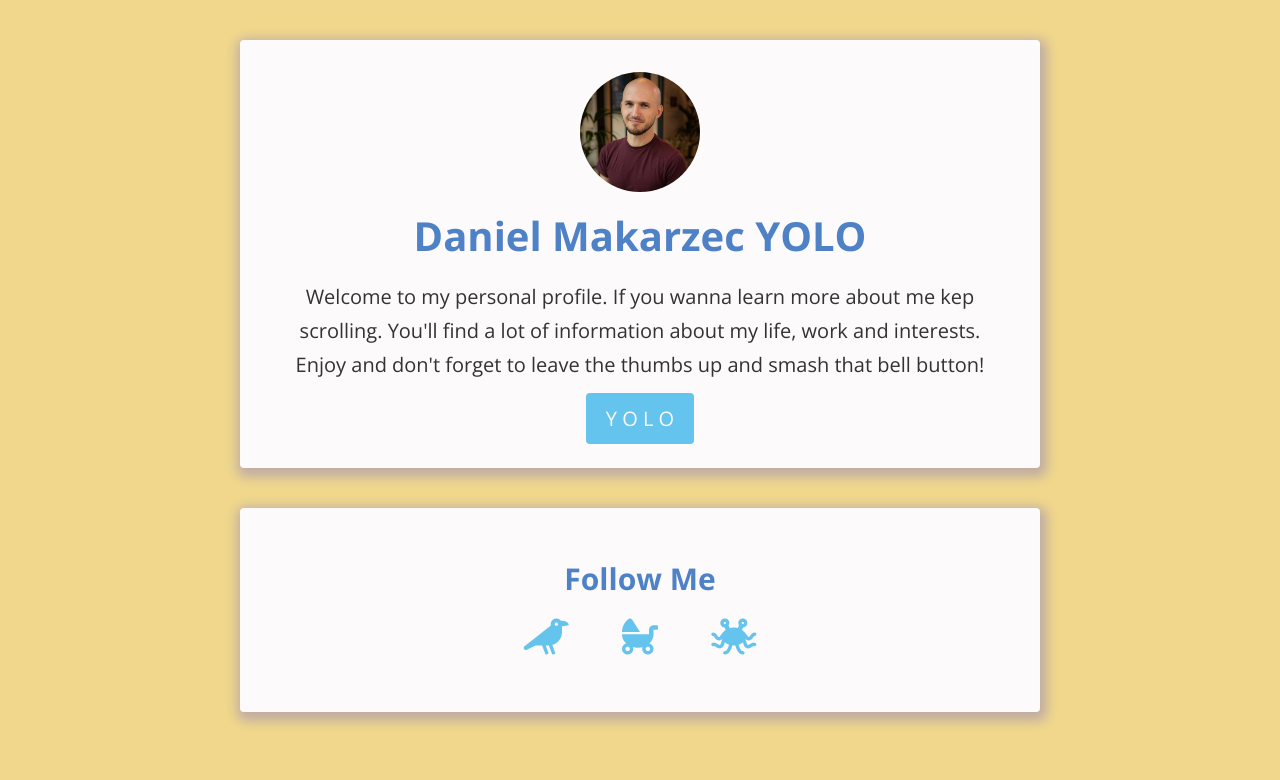
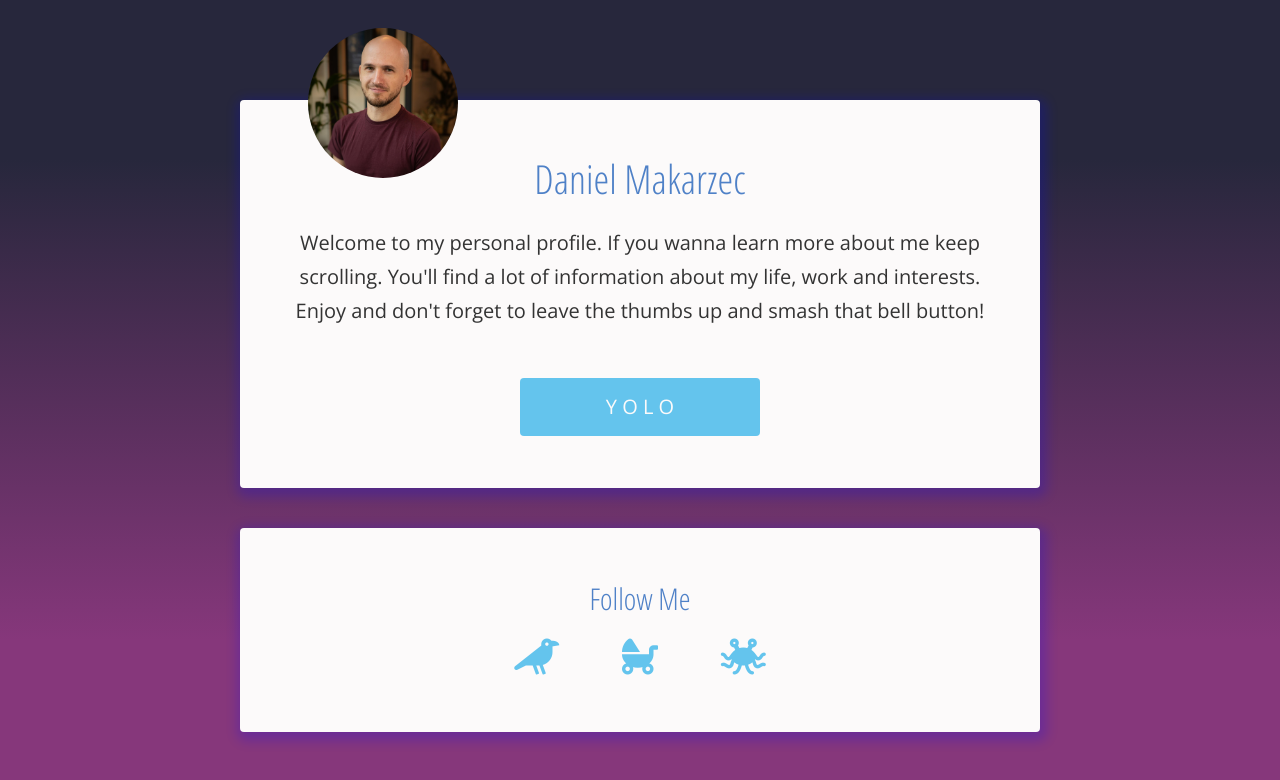
Before and after one commit to danielmakarzec/profile, a plain HTML site: page index.html in a window 1280 px wide. Drawn offline with nearby package versions, Linux system fonts and the light colour scheme.

Commit message:
profile page

```diff
--- a/index.html
+++ b/index.html
@@ -6,18 +6,19 @@
 
     <link rel="stylesheet" href="https://use.fontawesome.com/releases/v5.6.3/css/all.css">
     <link rel="stylesheet" href="style.css">
+    <!-- <link rel="stylesheet" href="wave_style.css"> -->
 
     <meta name="viewport" content="width=device-width, initial-scale=1">
 
   </head>
 
-  <!-- ------------------------------- -->
   <body>
+ <!-- ------- ---- -------- -->
     <div class="container">
       <div class="card">
         <img id="circle-pic" src="images/picture.jpg" alt="profile picure">
-        <h1>Daniel Makarzec YOLO</h1>
-        <p>Welcome to my personal profile. If you wanna learn more about me kep scrolling. You'll find a lot of information about my life, work and interests. Enjoy and don't forget to leave the thumbs up and smash that bell button!</p>
+        <h1>Daniel Makarzec</h1>
+        <p>Welcome to my personal profile. If you wanna learn more about me keep scrolling. You'll find a lot of information about my life, work and interests. Enjoy and don't forget to leave the thumbs up and smash that bell button!</p>
         <a id="btn-main" href="https://www.google.com" target="_blank">Y O L O</a>
       </div>
       <div class="card">
@@ -29,5 +30,19 @@
         </ul>
       </div>
     </div>
+  <!-- ------------ wave ------------------- -->
+<!--     <div class="wave-container">
+      <div class="waveWrapper waveAnimation">
+        <div class="waveWrapperInner bgTop">
+          <div class="wave waveTop" style="background-image: url('http://front-end-noobs.com/jecko/img/wave-top.png')"></div>
+        </div>
+        <div class="waveWrapperInner bgMiddle">
+          <div class="wave waveMiddle" style="background-image: url('http://front-end-noobs.com/jecko/img/wave-mid.png')"></div>
+        </div>
+        <div class="waveWrapperInner bgBottom">
+          <div class="wave waveBottom" style="background-image: url('http://front-end-noobs.com/jecko/img/wave-bot.png')"></div>
+        </div>
+      </div>
+    </div> -->
   </body>
 </html>
--- a/style.css
+++ b/style.css
@@ -1,47 +1,59 @@
 @import url("http://fonts.googleapis.com/css?family=Open+Sans:400,300,700|Poppins:300,400,500,700");
 @import url('https://fonts.googleapis.com/css?family=Montserrat:400,700&display=swap');
+@import url('https://fonts.googleapis.com/css?family=Open+Sans+Condensed:300,700&display=swap');
 
 body {
   margin: 0;
   padding: 0;
-  background-color: #f0d78c;
   font-family: "Open Sans";
   font-size: 20px;
   color: #333;
   line-height: 34px;
+  background-image: linear-gradient(to top, #86377b 20%, #27273c 80%);
 }
 
 h1, h2 {
   color: #4f81c7;
-  font-family: "Monserrat"
+  font-family: 'Open Sans Condensed', sans-serif;
+  font-weight: 300;
   line-height: 40px;
 }
 h2 {
   line-height: 30px;
 }
 a {
-  color: 64c4ed;
+  color: #64c4ed;
+  display: block;
+  width: 50px;
+}
+a:hover {
+  font-size: 28px;
 }
 #btn-main {
+  display: block;
+  width: 200px;
   border-radius: 4px;
   padding: 12px 20px;
+  margin: 50px auto 20px auto;
   background-color: #64c4ed;
   color: #fcfafa;
   text-decoration: none;
 }
 #btn-main:hover {
-  padding: 12px 18px;
-  letter-spacing: 1px;
   box-shadow: 1px 1px 7px 1px rgba(0, 0, 0, .1);
 }
 #circle-pic {
-  width: 120px;
-  height: 120px;
+  width: 150px;
+  height: 150px;
   object-fit: cover;
   border-radius: 50%;
+
+  position: absolute;
+  margin-left: -332px;
+  margin-top: -104px;
 }
 .container {
-  margin: 0 auto;
+  margin: 100px auto 0 auto;
   width: 800px;
 }
 .card {
```
